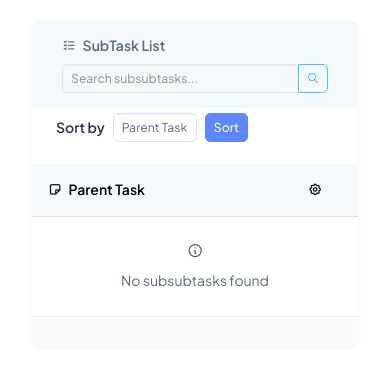
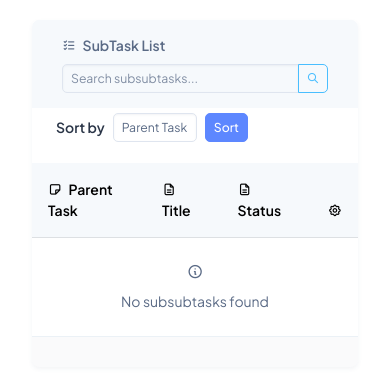
Before and after one commit to JophilGulane/Hangarin, a Django app: page /subtask_list/ in a window 390 px wide. Shown: the part 151-527 px from the top of the page. Run offline with Django 5.2, Linux system fonts and the light colour scheme; data that the repository does not hold is empty; some libraries are stand-ins or nearby versions.

Commit message:
Removed d-none class

```diff
--- a/projectsite/templates/note_list.html
+++ b/projectsite/templates/note_list.html
@@ -69,7 +69,7 @@
             <thead class="table-light">
               <tr>
                 <th scope="col"><i class="ti ti-note me-1"></i> Task</th>
-                <th class="d-none d-md-table-cell"><i class="ti ti-file-description me-1"></i> Content</th>
+                <th><i class="ti ti-file-description me-1"></i> Content</th>
                 <th class="text-center"><i class="ti ti-settings"></i></th>
               </tr>
             </thead>
@@ -77,7 +77,7 @@
               {% for object in object_list %}
               <tr>
                 <td class="fw-semibold">{{ object.task }}</td>
-                <td class="d-none d-md-table-cell">{{ object.content|truncatewords:12 }}</td>
+                <td>{{ object.content|truncatewords:12 }}</td>
                 <td class="text-center">
                   <div class="btn-group btn-group-sm" role="group">
                     <a href="{{ object.id }}" class="btn btn-outline-primary">
--- a/projectsite/templates/subtask_list.html
+++ b/projectsite/templates/subtask_list.html
@@ -72,8 +72,8 @@
             <thead class="table-light">
               <tr>
                 <th scope="col"><i class="ti ti-note me-1"></i> Parent Task</th>
-                <th class="d-none d-md-table-cell"><i class="ti ti-file-description me-1"></i> Title</th>
-                <th class="d-none d-md-table-cell"><i class="ti ti-file-description me-1"></i> Status</th>
+                <th><i class="ti ti-file-description me-1"></i> Title</th>
+                <th><i class="ti ti-file-description me-1"></i> Status</th>
                 <th class="text-center"><i class="ti ti-settings"></i></th>
               </tr>
             </thead>
@@ -81,7 +81,7 @@
               {% for object in object_list %}
               <tr>
                 <td class="fw-semibold">{{ object.parent_task }}</td>
-                <td class="d-none d-md-table-cell">{{ object.title }}</td>
+                <td>{{ object.title }}</td>
                 <td>
                     {% if object.status == "Completed" %}
                     <span class="badge bg-success">{{ object.status }}</span>
--- a/projectsite/templates/task_list.html
+++ b/projectsite/templates/task_list.html
@@ -76,7 +76,7 @@
             <thead class="table-light">
               <tr>
                 <th scope="col"><i class="ti ti-note me-1"></i> Title</th>
-                <th class="d-none d-md-table-cell"><i class="ti ti-file-description me-1"></i> Description</th>
+                <th><i class="ti ti-file-description me-1"></i> Description</th>
                 <th scope="col"><i class="ti ti-calendar-time me-1"></i> Deadline</th>
                 <th scope="col"><i class="ti ti-flag me-1"></i> Status</th>
                 <th class="text-center"><i class="ti ti-settings"></i></th>
@@ -86,7 +86,7 @@
               {% for object in object_list %}
               <tr>
                 <td class="fw-semibold">{{ object.title }}</td>
-                <td class="d-none d-md-table-cell">{{ object.description|truncatewords:12 }}</td>
+                <td>{{ object.description|truncatewords:12 }}</td>
                 <td><span class="badge bg-light text-dark">{{ object.deadline }}</span></td>
                 <td>
                   {% if object.status == "Completed" %}
```
